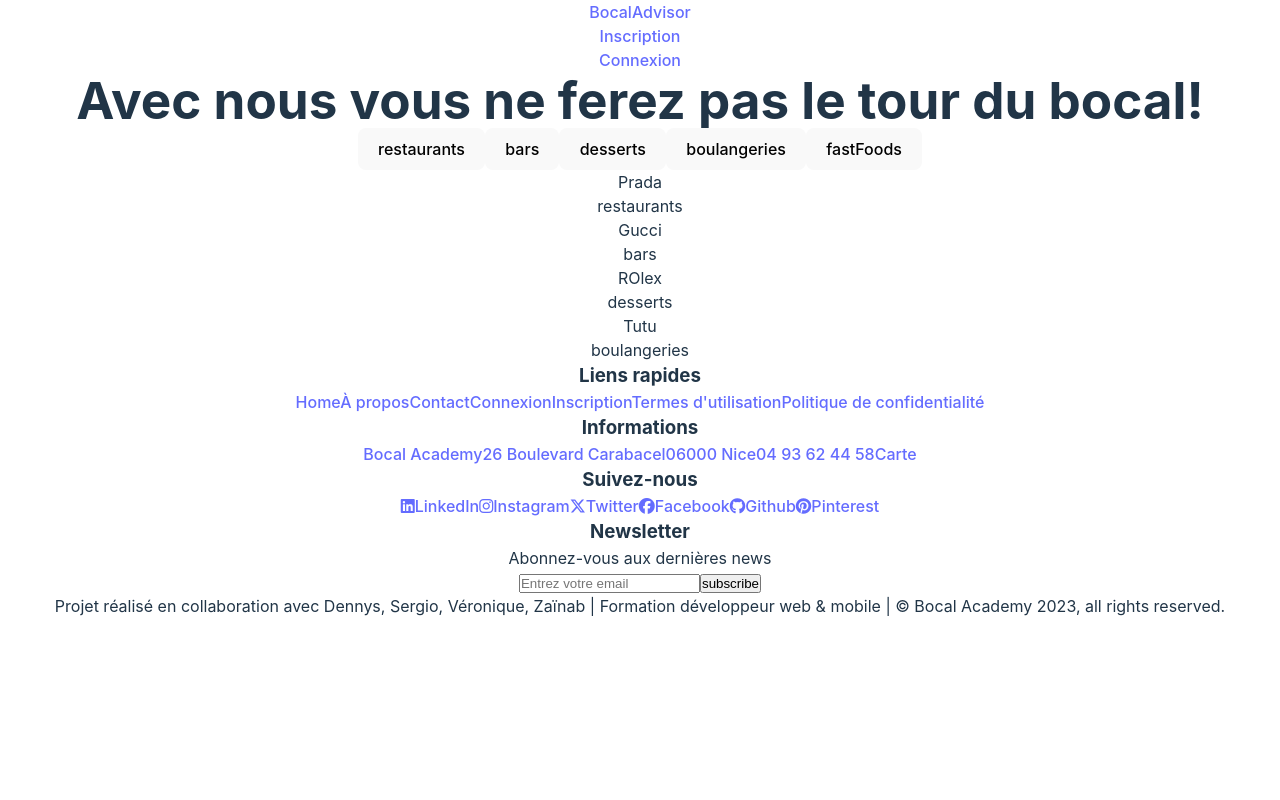
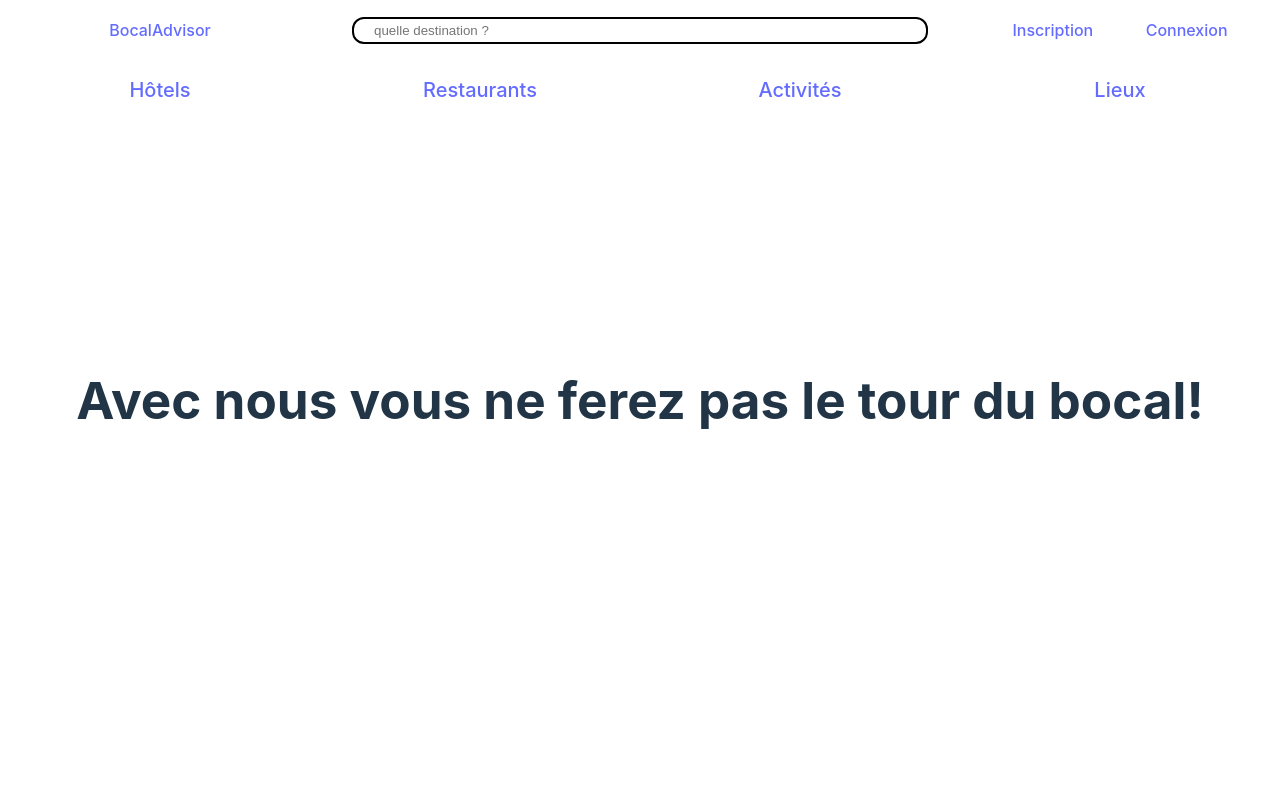
Before and after one commit to vsantidev/Bocal-Advisor-Client, a React (Vite) app: page / in a window 1280 px wide. Shown: the top 800 px of the page. Built offline with nearby package versions, Linux system fonts and the light colour scheme.

Commit message:
css nav , filtre, recherche , home

```diff
--- a/src/components/formulaire/register.css
+++ b/src/components/formulaire/register.css
@@ -13,9 +13,13 @@
 .navContainer{
     position: absolute;
     top: 0;
+    height: 15%;
+    width: 100%;
 }
 .formRegister{
-    height: 80%;
+    position: relative;
+    top: 5%;
+    height: 75%;
     width: 80%;
     display: flex;
     flex-direction: column;
@@ -66,3 +70,19 @@
     background-color: green;
     border: none;
 }
+.formRegister label{
+    display: flex;
+    flex-direction: row;
+    width: 90%;
+    height: 30px;
+    gap: 2%;
+}
+.formRegister label input{
+    width: 10%;
+    height: 75%;
+}
+.navbar,
+.filterContainer{
+    height: 50%;
+    width: 100%;
+}
--- a/src/components/formulaire/register.jsx
+++ b/src/components/formulaire/register.jsx
@@ -3,7 +3,7 @@ import { useState } from "react";
 import "./register.css"
 
 import Navbar from "../../layouts/navbar/Navbar";
-
+import Login from "../login/login";
 
 function Register() {
     const [role, setRole] = useState('membre');
@@ -73,7 +73,9 @@ function Register() {
     return (
         <div className="auth">
             <div className="navContainer">
-                <Navbar />
+                <div className="navbar">
+                    <Navbar />
+                </div>
             </div>
 
             <div className="formRegister">
@@ -93,7 +95,7 @@ function Register() {
 
                     <button type="submit" onClick={handleRegister} >valider</button>
                 </form>
-                <a href="">Déja un compte ?</a>
+                <a href="Login">Déja un compte ?</a>
             </div>
         </div>
 
--- a/src/components/home/Home.jsx
+++ b/src/components/home/Home.jsx
@@ -1,14 +1,25 @@
 import React from "react";
 import Navbar from "../../layouts/navbar/Navbar";
 import { Link } from "react-router-dom";
-import Filter from "../filter/filter";
+import NavFilter from "../navFilter/navFilter";
+import "./home.css";
 
 export default function Home() {
     return (
-        <>
-            <Navbar />
-            <h1>Avec nous vous ne ferez pas le tour du bocal!</h1>
-            <Filter/>
-        </>
+        <div className="homePage">
+            <div className="navContainer">
+                <div className="navbar">
+                    <Navbar />
+                </div>
+
+                <div className="filterNavContainer">
+                    <NavFilter/>
+                </div>
+            </div>
+            <div className="content">
+                <h1>Avec nous vous ne ferez pas le tour du bocal!</h1>
+            </div>
+
+        </div>
     )
 }
--- /dev/null
+++ b/src/components/home/home.css
@@ -0,0 +1,25 @@
+*{
+    margin: 0;
+    padding: 0;
+}
+.homePage{
+    position: relative;
+    height: 100%;
+    width: 100%;
+    display: flex;
+    justify-content: center;
+    align-items: center;
+}
+.navContainer{
+    position: absolute;
+    top: 0;
+    height: 15%;
+    width: 100%;
+    display: flex;
+    flex-direction: column;
+}
+.navbar,
+.filterNavContainer{
+    height: 50%;
+    width: 100%;
+}
--- a/src/components/login/login.jsx
+++ b/src/components/login/login.jsx
@@ -2,6 +2,8 @@ import { useState } from "react";
 import App from "../../App"
 import { Link, useNavigate } from "react-router-dom";
 import Navbar from "../../layouts/navbar/Navbar";
+import "../formulaire/register.css";
+import Register from "../formulaire/register";
 
 function Login() {
     const [email, setEmail] = useState("");
@@ -63,9 +65,14 @@ function Login() {
     };
 
     return(
-        <>
+        <div className="auth">
+            <div className="navContainer">
+                <div className="navbar">
                     <Navbar />
-        <div>
+                </div>
+            </div>
+
+            <div className="formRegister">
                 <form action="" method="post">
                     <input type="text" value={email} onChange={handleInputEmail} placeholder="Email"/>
                     <label>{emailError}</label>
@@ -75,17 +82,19 @@ function Login() {
                         Afficher le mot de passe
                     </label>
                     <label>{passwordError}</label>
+
                     <div className={"inputContainer"}>
-                  <input className={"inputButton"} type="button" onClick={getLogin} value={"Connexion"} id="loginButton" />
+                        <button className={"inputButton"} type="button" onClick={getLogin} value={"Connexion"} id="loginButton" >Connexion</button>
                     </div>
+
                     <div className="noAccountContainer">
                         <div>
-                    Vous n'avez pas encore de compte ?
+                            <a href="Register">Vous n'avez pas encore de compte ?</a>
                         </div>
                     </div>
                 </form>
             </div>
-        </>
+        </div>
     );
 }
 
--- /dev/null
+++ b/src/components/navFilter/navFilter.css
@@ -0,0 +1,28 @@
+*{
+    margin: 0;
+    padding: 0;
+}
+.littleFilter{
+    height: 100%;
+    width: 100%;
+    display: flex;
+    flex-direction: row;
+    justify-content: space-evenly;
+    align-items: center;
+}
+.littleFilter .linkFilter{
+    display: flex;
+    justify-content: center;
+    align-items: center;
+    height: 100%;
+    width: 25%;
+}
+.littleFilter a {
+    font-size: 20px;
+}
+.littleFilter .linkFilter:hover {
+    background-color: green;
+}
+.littleFilter .linkFilter:hover a {
+    color: white;
+}
--- /dev/null
+++ b/src/components/navFilter/navFilter.jsx
@@ -0,0 +1,22 @@
+import "./navFilter.css";
+
+function NavFilter (){
+    return (
+        <div className="littleFilter">
+            <div className="linkFilter">
+                <a href="">Hôtels</a>
+            </div>
+            <div className="linkFilter">
+                <a href="">Restaurants</a>
+            </div>
+            <div className="linkFilter">
+                <a href="">Activités</a>
+            </div>
+            <div className="linkFilter">
+                <a href="">Lieux</a>
+            </div>
+
+        </div>
+    )
+}
+export default NavFilter;
--- /dev/null
+++ b/src/components/search/search.css
@@ -0,0 +1,22 @@
+*{
+    margin: 0;
+    padding: 0;
+}
+.search,
+.search form {
+    height: 100%;
+    width: 100%;
+    display: flex;
+    justify-content: center;
+    align-items: center;
+}
+.search form input {
+    height: 90%;
+    width: 90%;
+    background-color: rgba(240, 248, 255, 0);
+    border-radius: 12px;
+    border: 2px solid black;
+    box-sizing: border-box;
+    padding-left: 20px;
+    outline: none;
+}
--- /dev/null
+++ b/src/components/search/search.jsx
@@ -0,0 +1,12 @@
+import "./search.css";
+
+function Search (){
+    return (
+        <div className="search">
+            <form action="" method="post">
+                <input type="text" name="search" placeholder="quelle destination ?"/>
+            </form>
+        </div>
+    )
+}
+export default Search;
--- a/src/layouts/navbar/Navbar.jsx
+++ b/src/layouts/navbar/Navbar.jsx
@@ -1,19 +1,33 @@
 import * as React from'react';
 import { Link } from "react-router-dom";
+import "./navbar.css";
+import Search from '../../components/search/search';
 
 export default function Navbar() {
 
     return (
-        <>
+        <div className='navbar'>
+            <div className="home">
                 <nav>
                     <Link to="/">BocalAdvisor</Link>
                 </nav>
+            </div>
+
+
+            <div className="searchContainer">
+                <Search/>
+            </div>
+
+
+            <div className="login">
                 <nav>
                     <Link to="/register">Inscription</Link>
                 </nav>
                 <nav>
                     <Link to="/login">Connexion</Link>
                 </nav>
-        </>
+            </div>
+
+        </div>
     );
 }
--- /dev/null
+++ b/src/layouts/navbar/navbar.css
@@ -0,0 +1,30 @@
+*{
+    margin: 0;
+    padding: 0;
+}
+
+.navbar{
+    height: 100%;
+    width: 100%;
+    display: flex;
+    flex-direction: row;
+    align-items: center;
+    justify-content: space-evenly;
+
+}
+.home,
+.login{
+    height: 100%;
+    width: 25%;
+    display: flex;
+    align-items: center;
+    justify-content: center;
+}
+.searchContainer{
+    height: 100%;
+    width: 50%;
+}
+.login{
+    display: flex;
+    justify-content: space-evenly;
+}
```
Lines whose indentation alone changed are shown as unchanged.
